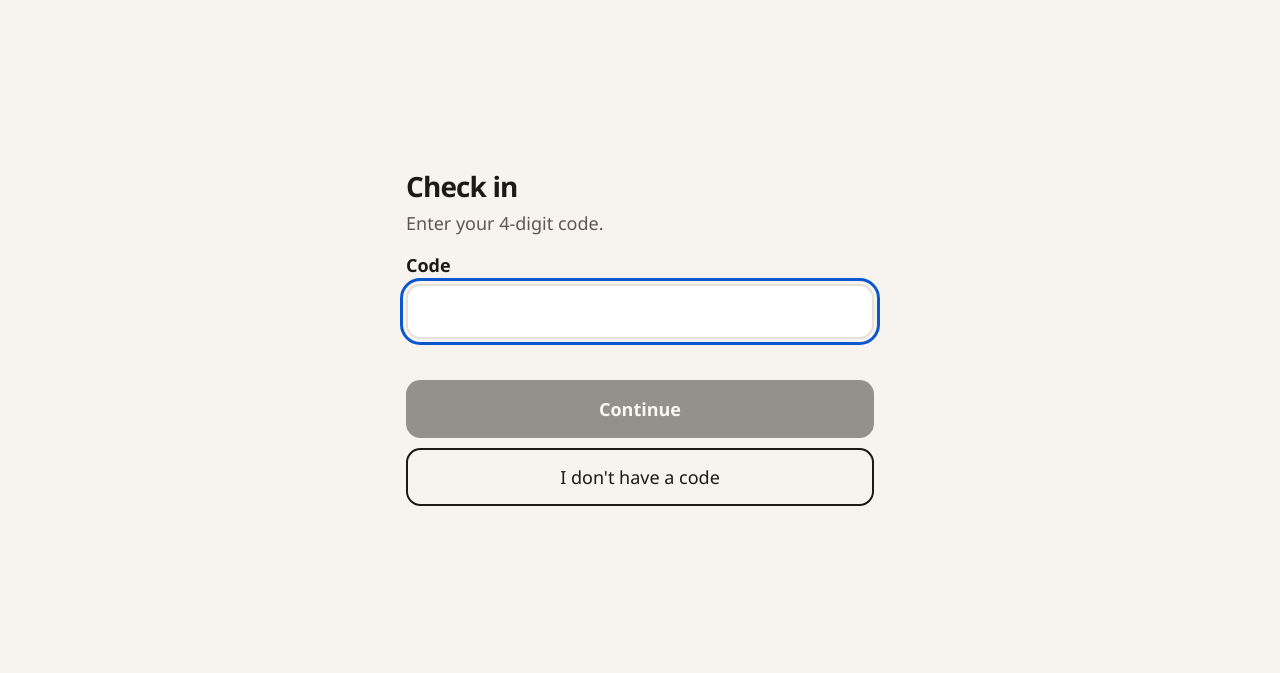
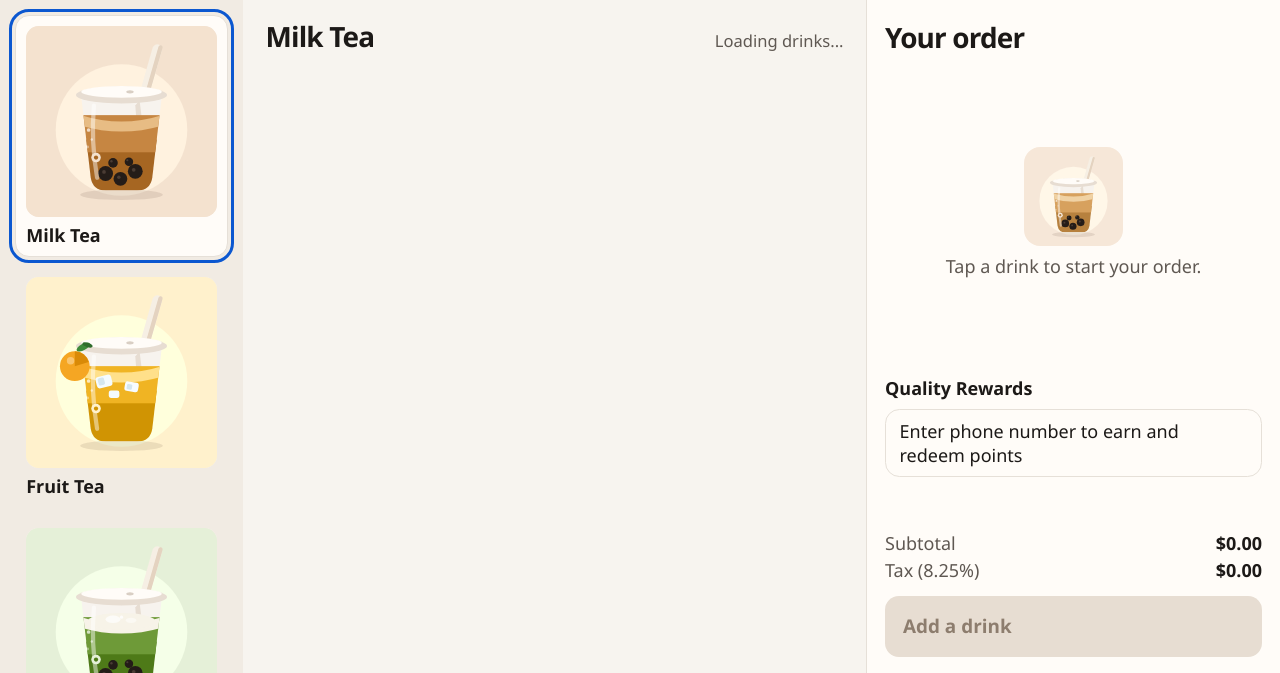
Before and after one commit to aidendk/project3-squad60, a Node server app: page /kiosk in a window 1280 px wide. Shown: the part 127-800 px from the top of the page. Run offline with Node 20, Linux system fonts and the light colour scheme; data that the repository does not hold is empty.

Commit message:
Rewards items updates

```diff
--- a/public/css/pages/kiosk.css
+++ b/public/css/pages/kiosk.css
@@ -700,6 +700,72 @@ input[type="text"] {
     white-space: nowrap;
 }
 
+#loyalty-open,
+#loyalty-signout {
+    width: 100%;
+    min-height: 2.8rem;
+    margin: 0.45rem 0 0.7rem;
+    padding: 0.5rem 0.75rem;
+    border: 1px solid var(--line);
+    border-radius: 0.8rem;
+    background: var(--card);
+    color: var(--ink);
+    text-align: left;
+    cursor: pointer;
+}
+
+.loyalty-welcome {
+    margin: 0.45rem 0 0;
+    font-weight: 750;
+}
+
+.loyalty-dialog {
+    width: min(24rem, calc(100% - 2rem));
+    border: 1px solid var(--line);
+    border-radius: 1rem;
+    padding: 1rem 1.1rem 1.2rem;
+    background: var(--card);
+    color: var(--ink);
+}
+
+.loyalty-dialog::backdrop {
+    background: rgba(28, 25, 23, 0.45);
+}
+
+.loyalty-dialog label {
+    display: block;
+    margin-top: 0.7rem;
+    font-weight: 700;
+}
+
+.loyalty-dialog input {
+    width: 100%;
+    min-height: 2.8rem;
+    margin-top: 0.3rem;
+    padding: 0.4rem 0.7rem;
+    border: 1px solid var(--line);
+    border-radius: 0.7rem;
+    background: var(--bg);
+    color: var(--ink);
+}
+
+.keypad {
+    display: grid;
+    grid-template-columns: repeat(3, 1fr);
+    gap: 0.45rem;
+    margin-top: 0.7rem;
+}
+
+.keypad button {
+    min-height: 3rem;
+    border: 1px solid var(--line);
+    border-radius: 0.8rem;
+    background: var(--bg);
+    color: var(--ink);
+    font-weight: 750;
+    cursor: pointer;
+}
+
 .gate-screen {
     min-height: 0;
     display: grid;
@@ -838,13 +904,17 @@ html.high-contrast .drink-card,
 html.high-contrast .category-tabs button,
 html.high-contrast .checkout-card,
 html.high-contrast .reward-btn,
-html.high-contrast input[type="text"] {
+html.high-contrast #loyalty-open,
+html.high-contrast #loyalty-signout,
+html.high-contrast .keypad button,
+html.high-contrast .loyalty-dialog,
+html.high-contrast input[type="text"],
+html.high-contrast input[type="tel"] {
     background: #000;
     color: #fff;
     border: 2px solid #fff;
 }
 
-html.high-contrast .drink-badge,
 html.high-contrast .drink-badge,
 html.high-contrast .a11y-controls button[aria-pressed="true"],
 html.high-contrast .category-tabs button[aria-selected="true"],
--- a/public/js/pages/kiosk.js
+++ b/public/js/pages/kiosk.js
@@ -117,7 +117,6 @@
     let checkoutReturnFocus = null;
     let customer = null;
     let selectedRewardId = null;
-    let checkedInTimer = null;
 
     function cartTotals() {
         const subtotal = roundMoney(
@@ -458,9 +457,10 @@
             }
 
             confirmationNumber.textContent = `#${body.order_id}`;
-            confirmationMessage.textContent = `Thanks, ${body.customer_name}. We'll call you when it's ready. Total ${formatMoney(body.total_price)}.${
-                customer && body.points_remaining != null ? ` Current points: ${body.points_remaining}.` : ''
-            }`;
+            const earnedLine = customer && body.points_remaining != null
+                ? ` You earned +${body.points_earned} points today! New balance: ${body.points_remaining} points.`
+                : '';
+            confirmationMessage.textContent = `Thanks, ${body.customer_name}. We'll call you when it's ready. Total ${formatMoney(body.total_price)}.${earnedLine}`;
             checkoutSheet.hidden = true;
             confirmation.hidden = false;
             setBackgroundHidden(true);
@@ -500,39 +500,49 @@
         });
     });
 
-    const checkIn = document.getElementById('check-in');
-    const checkInForm = document.getElementById('check-in-form');
-    const codeInput = document.getElementById('customer-code');
-    const checkInStatus = document.getElementById('check-in-status');
-    const checkInSubmit = document.getElementById('check-in-submit');
-    const skipCode = document.getElementById('skip-code');
-    const checkedIn = document.getElementById('checked-in');
-    const checkedInLine = document.getElementById('checked-in-line');
-    const welcome = document.getElementById('welcome');
-    const welcomeTitle = document.getElementById('welcome-title');
-    const welcomePoints = document.getElementById('welcome-points');
-    const welcomeContinue = document.getElementById('welcome-continue');
+    const loyaltyOpen = document.getElementById('loyalty-open');
+    const loyaltyWelcome = document.getElementById('loyalty-welcome');
+    const loyaltySignout = document.getElementById('loyalty-signout');
+    const loyaltyDialog = document.getElementById('loyalty-dialog');
+    const loyaltyForm = document.getElementById('loyalty-form');
+    const loyaltyPhone = document.getElementById('loyalty-phone');
+    const loyaltyName = document.getElementById('loyalty-name');
+    const loyaltyNameLabel = document.getElementById('loyalty-name-label');
+    const loyaltyStatus = document.getElementById('loyalty-status');
+    const loyaltySubmit = document.getElementById('loyalty-submit');
+    const loyaltyCancel = document.getElementById('loyalty-cancel');
 
     function renderRewards() {
-        if (!customer) {
-            redeemSection.hidden = true;
+        const signedIn = Boolean(customer);
+        loyaltyOpen.hidden = signedIn;
+        loyaltyWelcome.hidden = !signedIn;
+        loyaltySignout.hidden = !signedIn;
+        pointsLabel.hidden = !signedIn;
         rewardListEl.replaceChildren();
+        if (!signedIn) {
             return;
         }
-        const selected = (customer.rewards || []).find((reward) => reward.id === selectedRewardId);
-        if (selected && customer.points < selected.points) {
+        currentPoints.textContent = String(customer.points);
+        const greeting = customer.returning ? 'Welcome back' : 'Welcome';
+        loyaltyWelcome.textContent = `${greeting}, ${customer.customerName}! Balance: ${customer.points} Points`;
+        const rewards = kioskRewards.availableRewards(customer.points);
+        if (selectedRewardId && !rewards.some((reward) => reward.id === selectedRewardId)) {
             selectedRewardId = null;
         }
-        redeemSection.hidden = false;
-        rewardListEl.replaceChildren();
-        (customer.rewards || []).forEach((reward) => {
+        if (rewards.length === 0) {
+            const empty = document.createElement('p');
+            empty.className = 'loyalty-welcome';
+            empty.textContent = 'Earn more points to redeem a reward.';
+            rewardListEl.append(empty);
+            return;
+        }
+        rewards.forEach((reward) => {
             const button = document.createElement('button');
             button.type = 'button';
             button.className = 'reward-btn';
             const pressed = selectedRewardId === reward.id;
-            button.disabled = customer.points < reward.points;
             button.setAttribute('aria-pressed', pressed ? 'true' : 'false');
-            button.textContent = `${reward.label} · ${reward.points} points · ${formatMoney(reward.discount)} off`;
+            button.textContent = `${reward.label} · ${reward.points} points`;
             button.addEventListener('click', () => {
                 selectedRewardId = pressed ? null : reward.id;
                 renderRewards();
@@ -545,105 +555,108 @@
         });
     }
 
-    function enterMenu() {
-        window.clearTimeout(checkedInTimer);
-        checkIn.hidden = true;
-        checkedIn.hidden = true;
-        welcome.hidden = true;
-        kioskShell.hidden = false;
-        if (customer) {
-            currentPoints.textContent = String(customer.points);
-            pointsLabel.hidden = false;
+    function applyCustomer(body, returning) {
+        customer = {
+            customerId: body.customer_id,
+            customerName: body.full_name,
+            points: body.points_balance,
+            returning
+        };
+        selectedRewardId = null;
+        if (!customerNameInput.value.trim()) {
             customerNameInput.value = customer.customerName;
-            renderRewards();
             updatePlaceOrderState();
         }
-        const selectedTab = tablist.querySelector('[aria-selected="true"]');
-        if (selectedTab) {
-            selectedTab.focus();
-        }
+        renderRewards();
+        renderCart();
     }
 
-    function showWelcome() {
-        checkedIn.hidden = true;
-        welcome.hidden = false;
-        welcomeTitle.textContent = `Welcome, ${customer.customerName}`;
-        welcomePoints.textContent = `Current points: ${customer.points}`;
-        welcomeContinue.focus();
+    function setPhoneDigits(next) {
+        loyaltyPhone.value = String(next).replace(/\D/g, '').slice(0, 10);
     }
 
-    function showCheckedIn() {
-        checkIn.hidden = true;
-        checkedIn.hidden = false;
-        checkedInLine.focus();
-        let started = false;
-        const hold = () => {
-            if (started) {
+    loyaltyOpen.addEventListener('click', () => {
+        loyaltyStatus.textContent = '';
+        setPhoneDigits('');
+        loyaltyName.value = '';
+        loyaltyName.hidden = true;
+        loyaltyNameLabel.hidden = true;
+        loyaltyName.required = false;
+        loyaltyDialog.showModal();
+        loyaltyPhone.focus();
+    });
+
+    loyaltyDialog.querySelector('.keypad').addEventListener('click', (event) => {
+        const key = event.target.closest('button')?.dataset.key;
+        if (!key) {
             return;
         }
-            started = true;
-            checkedInTimer = window.setTimeout(showWelcome, 800);
-        };
-        checkedInLine.addEventListener('animationend', hold, { once: true });
-        window.setTimeout(hold, 500);
+        if (key === 'delete') {
+            setPhoneDigits(loyaltyPhone.value.slice(0, -1));
+        } else if (key === 'clear') {
+            setPhoneDigits('');
+        } else {
+            setPhoneDigits(loyaltyPhone.value + key);
         }
-
-    codeInput.addEventListener('input', () => {
-        const digits = codeInput.value.replace(/\D/g, '').slice(0, 4);
-        if (codeInput.value !== digits) {
-            codeInput.value = digits;
-        }
-        checkInSubmit.disabled = digits.length !== 4;
-        checkInStatus.textContent = '';
+        loyaltyPhone.focus();
     });
 
-    checkInForm.addEventListener('submit', async (event) => {
+    loyaltyPhone.addEventListener('input', () => {
+        setPhoneDigits(loyaltyPhone.value);
+        loyaltyStatus.textContent = '';
+    });
+
+    loyaltyCancel.addEventListener('click', () => {
+        loyaltyDialog.close();
+    });
+
+    loyaltyForm.addEventListener('submit', async (event) => {
         event.preventDefault();
-        const code = codeInput.value.trim();
-        if (!kioskRewards.isCustomerCode(code)) {
-            checkInStatus.textContent = 'Enter a 4-digit code.';
+        const phone = loyaltyPhone.value;
+        if (!kioskRewards.normalizePhone(phone)) {
+            loyaltyStatus.textContent = 'Enter a 10-digit phone number.';
             return;
         }
-
-        checkInSubmit.disabled = true;
-        skipCode.disabled = true;
-        checkInStatus.textContent = 'Checking code...';
+        loyaltySubmit.disabled = true;
+        loyaltyStatus.textContent = 'Looking up rewards...';
         try {
-            const response = await fetch('/api/check-in', {
+            const response = await fetch('/api/loyalty/lookup', {
                 method: 'POST',
                 headers: { 'Content-Type': 'application/json' },
-                body: JSON.stringify({ customerId: code })
+                body: JSON.stringify({
+                    phone,
+                    name: loyaltyName.hidden ? '' : loyaltyName.value.trim()
+                })
             });
             const body = await response.json().catch(() => ({}));
+            if (response.status === 400 && body.needsName) {
+                loyaltyName.hidden = false;
+                loyaltyNameLabel.hidden = false;
+                loyaltyName.required = true;
+                loyaltyStatus.textContent = body.error;
+                loyaltyName.focus();
+                return;
+            }
             if (!response.ok) {
-                throw new Error(body.error || 'That code was not found.');
+                throw new Error(body.error || 'Unable to look up rewards');
             }
-            customer = {
-                customerId: body.customerId,
-                customerName: body.customerName,
-                points: body.points,
-                rewards: body.rewards
-            };
-            selectedRewardId = null;
-            checkInStatus.textContent = '';
-            showCheckedIn();
+            applyCustomer(body, response.status === 200);
+            loyaltyDialog.close();
+            cartStatus.textContent = loyaltyWelcome.textContent;
         } catch (err) {
-            checkInStatus.textContent = err.message;
-            checkInSubmit.disabled = !kioskRewards.isCustomerCode(codeInput.value.trim());
+            loyaltyStatus.textContent = err.message;
         } finally {
-            skipCode.disabled = false;
+            loyaltySubmit.disabled = false;
         }
     });
 
-    skipCode.addEventListener('click', () => {
+    loyaltySignout.addEventListener('click', () => {
         customer = null;
         selectedRewardId = null;
-        pointsLabel.hidden = true;
-        redeemSection.hidden = true;
-        enterMenu();
+        renderRewards();
+        renderCart();
+        cartStatus.textContent = 'Signed out of rewards.';
     });
-
-    welcomeContinue.addEventListener('click', enterMenu);
 
     const weatherEmoji = document.getElementById('weather-emoji');
     const weatherIcon = document.getElementById('weather-icon');
@@ -700,7 +713,10 @@
         }
     }
 
-    codeInput.focus();
+    const selectedTab = tablist.querySelector('[aria-selected="true"]');
+    if (selectedTab) {
+        selectedTab.focus();
+    }
     KioskChat.init({ getCart: () => [...cart.values()].map(({ menu_item_id, quantity }) => ({ menu_item_id, quantity })) });
     renderCart();
     loadMenu();
--- a/public/js/shared/rewards.js
+++ b/public/js/shared/rewards.js
@@ -1,19 +1,31 @@
 (function () {
     const REWARDS = {
-        topping: { id: 'topping', label: 'Free topping', points: 50, discount: 0.75 },
-        dollar: { id: 'dollar', label: '$1 off', points: 100, discount: 1 },
-        three: { id: 'three', label: '$3 off', points: 200, discount: 3 }
+        FREE_TOPPING: { id: 'FREE_TOPPING', label: 'Free Topping ($0.75 off)', points: 75, discount: 0.75 },
+        OFF_150: { id: 'OFF_150', label: '$1.50 Off Total', points: 150, discount: 1.5 },
+        OFF_300: { id: 'OFF_300', label: '$3.00 Off Total', points: 300, discount: 3 },
+        FREE_DRINK: { id: 'FREE_DRINK', label: 'Free Drink (up to $6.00)', points: 500, discount: 6 }
     };
+    const REWARD_IDS = ['FREE_TOPPING', 'OFF_150', 'OFF_300', 'FREE_DRINK'];
 
     const { roundMoney } = typeof module !== 'undefined' && module.exports
         ? require('./money') : globalThis.shopMoney;
 
-    function isCustomerCode(value) {
-        return typeof value === 'string' && /^\d{4}$/.test(value);
+    function normalizePhone(value) {
+        const digits = String(value ?? '').replace(/\D/g, '');
+        return digits.length === 10 ? digits : '';
     }
 
     function rewardList() {
-        return ['topping', 'dollar', 'three'].map((id) => ({ ...REWARDS[id] }));
+        return REWARD_IDS.map((id) => ({ ...REWARDS[id] }));
+    }
+
+    function availableRewards(balance) {
+        return rewardList().filter((reward) => Number(balance) >= reward.points);
+    }
+
+    function pointsEarned(subtotal) {
+        const base = Math.max(0, roundMoney(Number(subtotal) || 0));
+        return Math.floor(base * 10);
     }
 
     // Empty reward spends nothing. Unknown reward is null so the caller can reject it.
@@ -34,7 +46,7 @@
         };
     }
 
-    const rewards = { rewardList, applyReward, isCustomerCode };
+    const rewards = { rewardList, availableRewards, applyReward, pointsEarned, normalizePhone };
     if (typeof module !== 'undefined' && module.exports) module.exports = rewards;
     else globalThis.kioskRewards = rewards;
 })();
--- a/views/kiosk.ejs
+++ b/views/kiosk.ejs
@@ -44,33 +44,7 @@
         </aside>
     </header>
 
-    <div id="check-in" class="gate-screen">
-        <form id="check-in-form" class="gate-card">
-            <h2>Check in</h2>
-            <p class="checkout-copy">Enter your 4-digit code.</p>
-            <label for="customer-code">Code</label>
-            <input id="customer-code" name="customer_id" type="text" inputmode="numeric" maxlength="4" autocomplete="off" required>
-            <p id="check-in-status" class="form-status" role="status"></p>
-            <div class="gate-actions">
-                <button type="submit" class="primary-btn" id="check-in-submit" disabled>Continue</button>
-                <button type="button" class="secondary-btn" id="skip-code">I don't have a code</button>
-            </div>
-        </form>
-    </div>
-
-    <div id="checked-in" class="gate-screen" hidden>
-        <h2 id="checked-in-line" class="checked-in-line" tabindex="-1">You've checked in</h2>
-    </div>
-
-    <div id="welcome" class="gate-screen" hidden>
-        <div class="gate-card">
-            <h2 id="welcome-title">Welcome</h2>
-            <p id="welcome-points"></p>
-            <button type="button" class="primary-btn" id="welcome-continue">Start order</button>
-        </div>
-    </div>
-
-    <div class="kiosk-shell" hidden>
+    <div class="kiosk-shell">
         <nav class="category-tabs" role="tablist" aria-label="Drink categories">
             <button type="button" role="tab" id="tab-milk" data-category="Milk Tea" aria-selected="true" aria-controls="menu-grid">
                 <img src="/images/menu/classic-milk-tea.svg" alt="">
@@ -107,9 +81,12 @@
                     </div>
                     <ul id="cart-items" class="cart-items" aria-label="Selected drinks"></ul>
                 </div>
-                <section id="redeem" class="redeem" hidden aria-labelledby="redeem-heading">
-                    <h3 id="redeem-heading">Redeem points</h3>
+                <section id="redeem" class="redeem" aria-labelledby="redeem-heading">
+                    <h3 id="redeem-heading">Quality Rewards</h3>
+                    <button type="button" id="loyalty-open">Enter phone number to earn and redeem points</button>
+                    <p id="loyalty-welcome" class="loyalty-welcome" hidden></p>
                     <div id="reward-list" class="reward-list"></div>
+                    <button type="button" class="secondary-btn" id="loyalty-signout" hidden>Not you?</button>
                 </section>
                 <div class="bag-footer">
                     <dl class="totals">
@@ -180,6 +157,36 @@
         </form>
     </dialog>
 
+    <dialog id="loyalty-dialog" class="loyalty-dialog" aria-labelledby="loyalty-title">
+        <form id="loyalty-form">
+            <h2 id="loyalty-title">Quality Rewards</h2>
+            <p class="checkout-copy">Enter the phone number for this account.</p>
+            <label for="loyalty-phone">Phone number</label>
+            <input id="loyalty-phone" name="phone" type="tel" inputmode="numeric" maxlength="10" autocomplete="tel" required>
+            <div class="keypad" role="group" aria-label="Phone keypad">
+                <button type="button" data-key="1">1</button>
+                <button type="button" data-key="2">2</button>
+                <button type="button" data-key="3">3</button>
+                <button type="button" data-key="4">4</button>
+                <button type="button" data-key="5">5</button>
+                <button type="button" data-key="6">6</button>
+                <button type="button" data-key="7">7</button>
+                <button type="button" data-key="8">8</button>
+                <button type="button" data-key="9">9</button>
+                <button type="button" data-key="delete" aria-label="Delete">⌫</button>
+                <button type="button" data-key="0">0</button>
+                <button type="button" data-key="clear">Clear</button>
+            </div>
+            <label id="loyalty-name-label" for="loyalty-name" hidden>Name</label>
+            <input id="loyalty-name" name="name" type="text" maxlength="100" autocomplete="name" hidden>
+            <p id="loyalty-status" class="form-status" role="status"></p>
+            <div class="gate-actions">
+                <button type="submit" class="primary-btn" id="loyalty-submit">Continue</button>
+                <button type="button" class="secondary-btn" id="loyalty-cancel">Cancel</button>
+            </div>
+        </form>
+    </dialog>
+
     <script src="/js/shared/money.js"></script>
     <script src="/js/shared/menu.js"></script>
     <script src="/js/shared/rewards.js"></script>
```
Also changed, not shown: server/database.js (+17 -0 lines), server/routes/customers.js (+77 -20 lines), server/routes/kiosk-orders.js (+14 -22 lines), server/services/kiosk-orders.js (+43 -14 lines), test/rewards.test.js (added, +28 -0 lines). Lines whose indentation alone changed are shown as unchanged.
